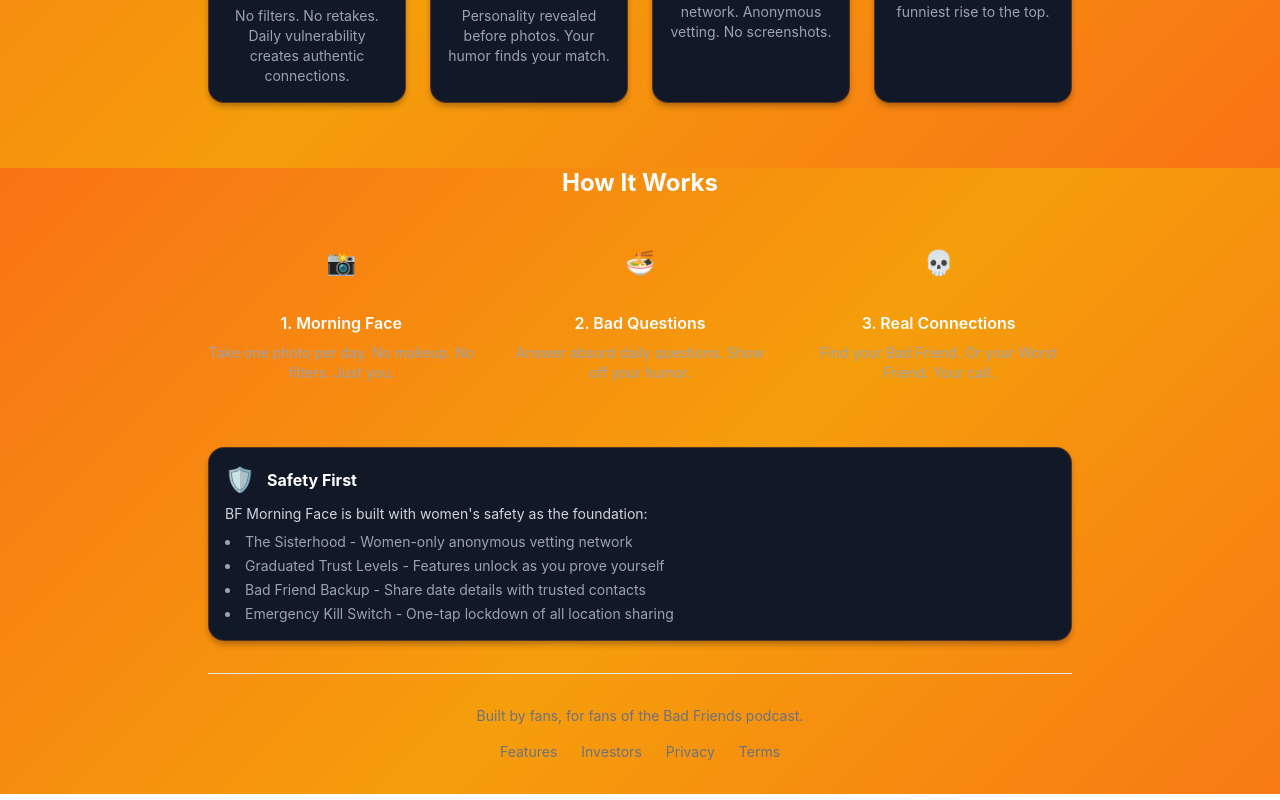
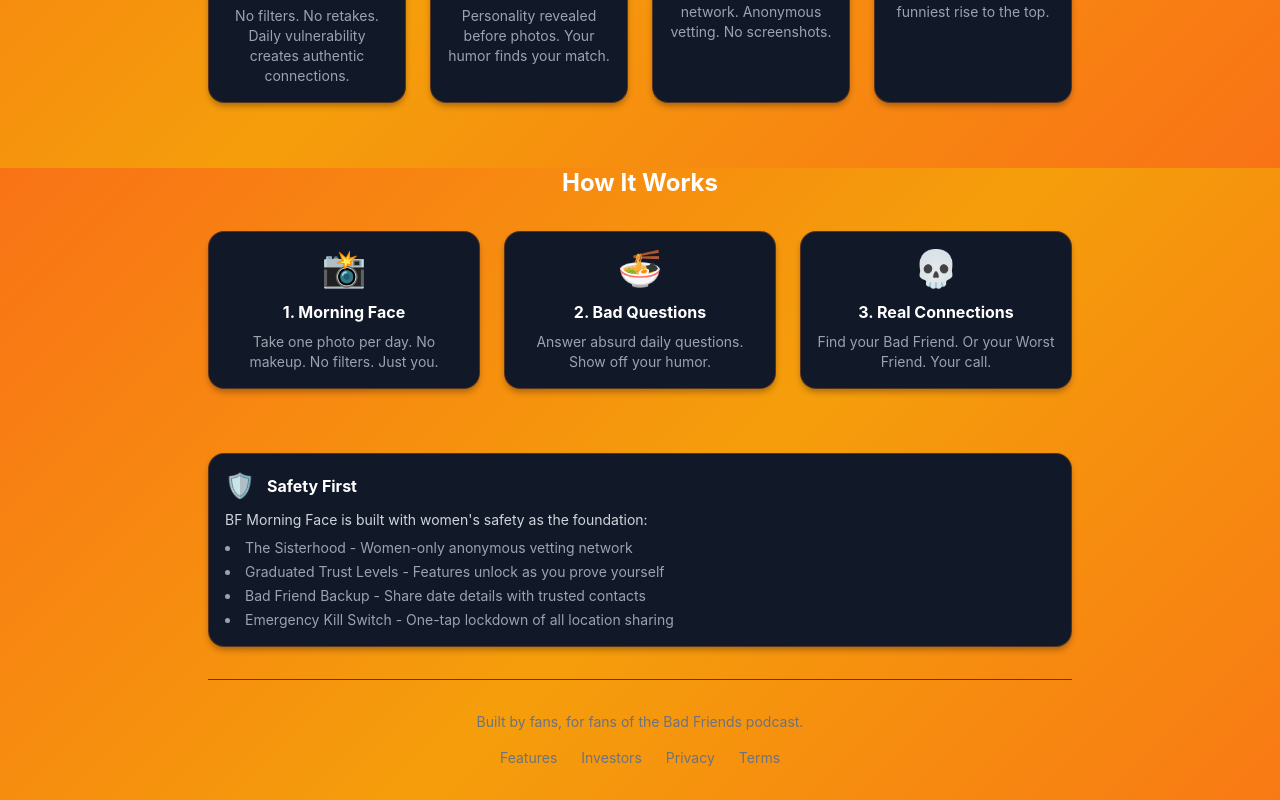
Before and after one commit to DamainRamsajan/bad-friends-morning-face-build, a React app in the folder frontend/: page / in a window 1280 px wide. Shown: the part 632-1432 px from the top of the page. Built offline with nearby package versions, Linux system fonts and the light colour scheme; the HTML template or start-up script is replaced by a standard one.

Commit message:
fix(v1.0.1): Update CTA button to brand blue (#3b82f6)
- Change 'Try BF Morning Face' button from orange to blue for better contrast
- Add shadow-lg for depth
- Match existing blue elements on landing page

```diff
--- a/frontend/src/components/MorningFaceThumbnail.jsx
+++ b/frontend/src/components/MorningFaceThumbnail.jsx
@@ -6,14 +6,24 @@
 
   if (showCamera) {
     return (
-      <div className="fixed inset-0 z-50 bg-badfriends-bg">
-        <div className="p-4">
+      <>
+        {/* Backdrop */}
+        <div
+          className="fixed inset-0 bg-black/70 z-50"
+          onClick={() => setShowCamera(false)}
+        />
+        {/* Modal */}
+        <div className="fixed top-1/2 left-1/2 -translate-x-1/2 -translate-y-1/2 z-50 w-[90%] max-w-md bg-badfriends-card rounded-2xl border border-badfriends-border overflow-hidden shadow-2xl">
+          <div className="p-4 border-b border-badfriends-border flex justify-between items-center">
+            <h3 className="text-white font-semibold">Take Morning Face</h3>
             <button
               onClick={() => setShowCamera(false)}
-            className="bf-btn-icon text-badfriends-text mb-4"
+              className="text-gray-400 hover:text-white text-xl"
             >
-            ← Back
+              ✕
             </button>
+          </div>
+          <div className="p-4">
             <MorningFaceCapture
               onUploadComplete={(newStreak) => {
                 setShowCamera(false);
@@ -23,16 +33,17 @@
             />
           </div>
         </div>
+      </>
     );
   }
 
   return (
     <button
       onClick={() => setShowCamera(true)}
-      className="w-16 h-16 bg-badfriends-input border-2 border-badfriends-border rounded-2xl flex flex-col items-center justify-center hover:border-primary transition-all duration-200 active:scale-95"
+      className="w-16 h-16 bg-gradient-to-br from-[#f5820a] to-[#f5c518] border-2 border-[#f5820a] rounded-2xl flex flex-col items-center justify-center hover:scale-105 transition-all duration-200 active:scale-95 shadow-lg"
     >
       <span className="text-2xl">📷</span>
-      <span className="text-[10px] text-badfriends-text-dim mt-1">TAP</span>
+      <span className="text-[10px] text-white font-semibold mt-1">TAP</span>
     </button>
   );
 };
--- a/frontend/src/screens/HomeScreen.jsx
+++ b/frontend/src/screens/HomeScreen.jsx
@@ -141,7 +141,7 @@
         <div className="bf-card mb-4">
           <div className="flex items-center justify-between">
             <div>
-              <h2 className="bf-header-sm">🌅 Good Morning, {userName}!</h2>
+              <h2 className="bf-header-sm text-white">🌅 Good Morning, {userName}!</h2>
               <p className="bf-text-dim text-xs mt-1">Streak: 🔥 {streak} days</p>
             </div>
             <MorningFaceThumbnail
--- a/frontend/src/screens/LandingScreen.jsx
+++ b/frontend/src/screens/LandingScreen.jsx
@@ -24,7 +24,7 @@
         <div className="flex justify-center mb-16">
           <Link
             to="/register"
-            className="bf-btn-primary inline-block"
+            className="bg-[#3b82f6] hover:bg-[#2563eb] text-white font-bold py-3 px-8 rounded-xl transition inline-block shadow-lg"
           >
             Try BF Morning Face 🍜
           </Link>
@@ -62,38 +62,30 @@
         </div>
 
         {/* How It Works */}
-        <h2 className="text-2xl font-bold text-center text-white mb-8">
-          How It Works
-        </h2>
+        <h2 className="text-2xl font-bold text-center text-white mb-8">How It Works</h2>
 
-        <div className="grid md:grid-cols-3 gap-8 mb-16">
-          <div className="text-center">
-            <div className="w-16 h-16 bg-bf-orange/20 rounded-full flex items-center justify-center mx-auto mb-4">
-              <span className="text-2xl">📸</span>
-            </div>
-            <h3 className="text-white font-semibold mb-2">1. Morning Face</h3>
+        <div className="grid md:grid-cols-3 gap-6 mb-16">
+          <div className="bf-card text-center">
+            <div className="text-4xl mb-3">📸</div>
+            <h3 className="text-white font-bold mb-2">1. Morning Face</h3>
             <p className="text-gray-400 text-sm">Take one photo per day. No makeup. No filters. Just you.</p>
           </div>
 
-          <div className="text-center">
-            <div className="w-16 h-16 bg-bf-orange/20 rounded-full flex items-center justify-center mx-auto mb-4">
-              <span className="text-2xl">🍜</span>
-            </div>
-            <h3 className="text-white font-semibold mb-2">2. Bad Questions</h3>
+          <div className="bf-card text-center">
+            <div className="text-4xl mb-3">🍜</div>
+            <h3 className="text-white font-bold mb-2">2. Bad Questions</h3>
             <p className="text-gray-400 text-sm">Answer absurd daily questions. Show off your humor.</p>
           </div>
 
-          <div className="text-center">
-            <div className="w-16 h-16 bg-bf-orange/20 rounded-full flex items-center justify-center mx-auto mb-4">
-              <span className="text-2xl">💀</span>
-            </div>
-            <h3 className="text-white font-semibold mb-2">3. Real Connections</h3>
+          <div className="bf-card text-center">
+            <div className="text-4xl mb-3">💀</div>
+            <h3 className="text-white font-bold mb-2">3. Real Connections</h3>
             <p className="text-gray-400 text-sm">Find your Bad Friend. Or your Worst Friend. Your call.</p>
           </div>
         </div>
 
         {/* Safety Section */}
-        <div className="bf-card bg-gradient-to-r from-bf-orange/10 to-transparent border-bf-orange/30 mb-8">
+        <div className="bf-card bg-gradient-to-r from-orange-500/10 to-transparent border-orange-500/30 mb-8">
           <div className="flex items-center gap-3 mb-2">
             <span className="text-2xl">🛡️</span>
             <h3 className="text-white font-bold">Safety First</h3>
@@ -110,15 +102,15 @@
         </div>
 
         {/* Footer */}
-        <div className="text-center pt-8 border-t border-bf-border">
+        <div className="text-center pt-8 border-t border-gray-700">
           <p className="text-gray-500 text-sm mb-4">
             Built by fans, for fans of the Bad Friends podcast.
           </p>
           <div className="flex justify-center gap-6 text-sm text-gray-500">
-            <Link to="/features" className="hover:text-bf-orange transition">Features</Link>
-            <Link to="/investors" className="hover:text-bf-orange transition">Investors</Link>
-            <a href="#" className="hover:text-bf-orange transition">Privacy</a>
-            <a href="#" className="hover:text-bf-orange transition">Terms</a>
+            <Link to="/features" className="hover:text-orange-500 transition">Features</Link>
+            <Link to="/investors" className="hover:text-orange-500 transition">Investors</Link>
+            <a href="#" className="hover:text-orange-500 transition">Privacy</a>
+            <a href="#" className="hover:text-orange-500 transition">Terms</a>
           </div>
         </div>
 
```
Also changed, not shown: 1 other file (tests, documents, lock files or other folders). Lines whose indentation alone changed are shown as unchanged.
